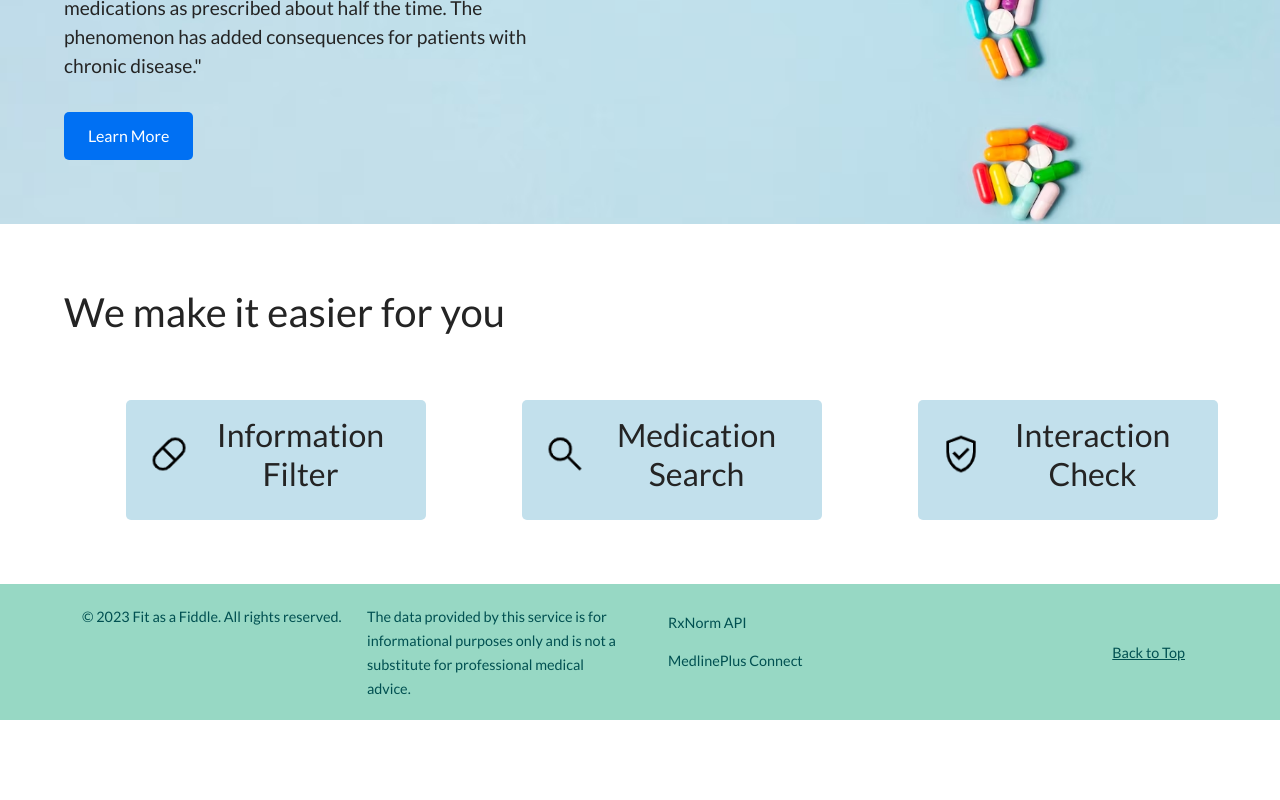
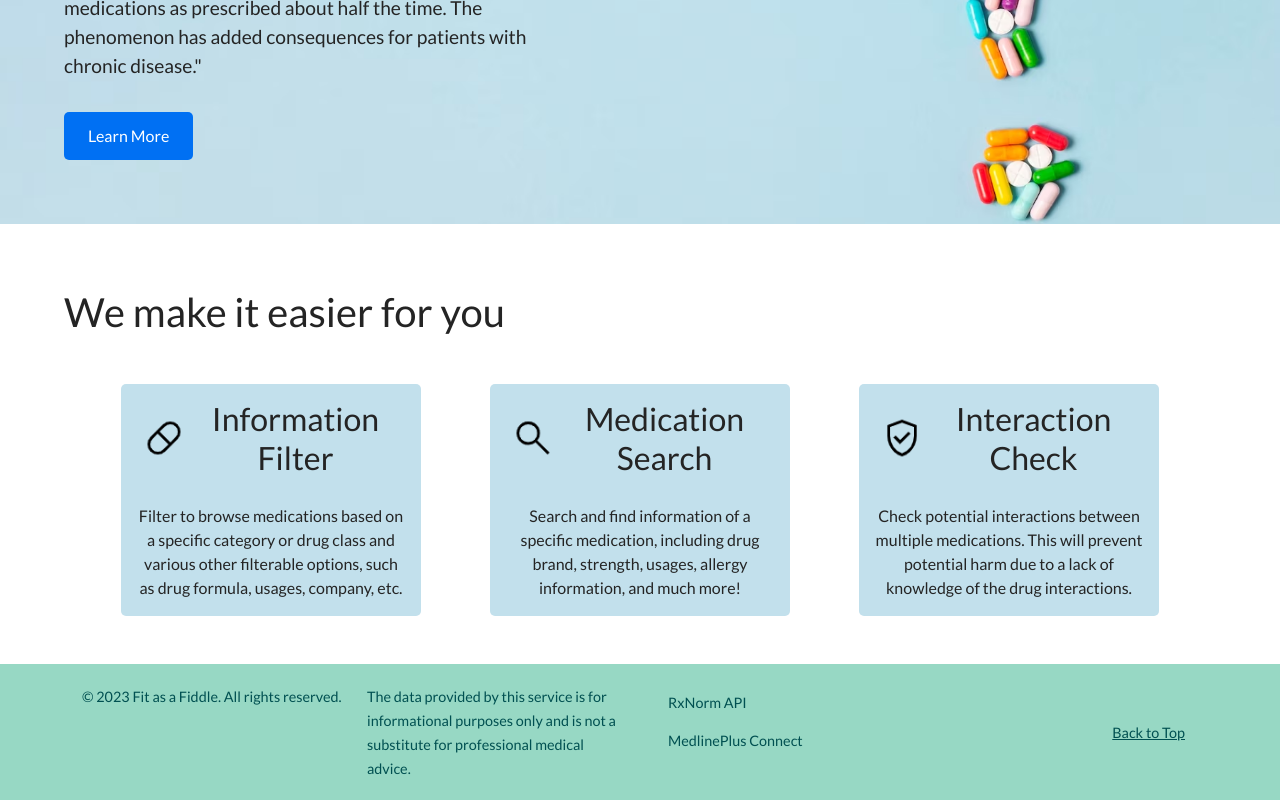
Before and after one commit to EloraHob/pharmapedia, a Next.js app in the folder fit-as-a-fiddle/: page / in a window 1280 px wide. Shown: the part 408-1208 px from the top of the page. Before the commit the page ends 1128 px from the top, so only its background shows below. Built offline with nearby package versions, Linux system fonts and the light colour scheme.

Commit message:
feature description appearance

```diff
--- a/fit-as-a-fiddle/app/page.js
+++ b/fit-as-a-fiddle/app/page.js
@@ -1,19 +1,10 @@
 "use client"
 
-import styles from './page.module.css'
-import 'material-icons/iconfont/material-icons.css'
+import styles from './page.module.css';
+import 'material-icons/iconfont/material-icons.css';
 import Head from 'next/head';
-import { useState } from 'react';
 
 export default function Home() {
-  const [showLearnMore, setShowLearnMore] = useState([false, false, false]);
-
-  const handleToggleLearnMore = (index, show) => {
-    const newShowLearnMore = [...showLearnMore];
-    newShowLearnMore[index] = show;
-    setShowLearnMore(newShowLearnMore);
-  };
-
   return (
     <div className={styles.home}>
       <Head>
@@ -37,52 +28,43 @@ export default function Home() {
             </a>
           </div>
         </section>
+
         <section className={styles.mission}>
           <h1>We make it easier for you</h1>
           <section className={styles.features}>
+            <div className={styles.cardContainer}>
               <a href="/filter" className={styles.links}>
-              <div className={styles.card}
-                  onMouseEnter={() => handleToggleLearnMore(0, true)}
-                  onMouseLeave={() => handleToggleLearnMore(0, false)}>
+                <div className={styles.card}>
                   <div className={styles.name}>
                     <img src='./images/pill.png' alt='a pill icon' className={styles.img}/>
                     <h2>Information Filter</h2>
                   </div>
-                {showLearnMore[0] && (
-                  <div className={styles.more}>Filter to browse medications based on a specific category or drug class and various other filterable options, such as drug formula, usages, company, etc.</div>
-                )}
+                  <div className={styles.more}>
+                    Filter to browse medications based on a specific category or drug class and various other filterable options, such as drug formula, usages, company, etc.
+                  </div>
                 </div>
               </a>
 
               <a href="/search"  className={styles.links}>
-              <div
-                className={styles.card}
-                onMouseEnter={() => handleToggleLearnMore(1, true)}
-                onMouseLeave={() => handleToggleLearnMore(1, false)}>
+                <div className={styles.card}>
                   <div className={styles.name}>
                     <img src='./images/search.png' alt='a search icon' className={styles.img}/>
                     <h2>Medication Search</h2>
                   </div>
-                {showLearnMore[1] && (
-                  <div className={styles.more}>Search and find information of a specific medication, including drug formulas, usages, potential interactions, allergy information, and much more</div>
-                )}
+                  <div className={styles.more}>Search and find information of a specific medication, including drug brand, strength, usages, allergy information, and much more!</div>
                 </div>
               </a>
 
               <a href="/interactions"  className={styles.links}>
-              <div
-                className={styles.card}
-                onMouseEnter={() => handleToggleLearnMore(2, true)}
-                onMouseLeave={() => handleToggleLearnMore(2, false)}>
+                <div className={styles.card}>
                     <div className={styles.name}>
                       <img src='./images/check.png' alt='a shield icon' className={styles.img}/>
                       <h2>Interaction Check</h2>
                     </div>
-                  {showLearnMore[2] && (
-                      <div className={styles.more}>Check potential interactions between multiple medications. This will prevent potential harm due to a lack of knowledge of the drug interactions</div>
-                  )}
+                    <div className={styles.more}>Check potential interactions between multiple medications. This will prevent potential harm due to a lack of knowledge of the drug interactions.</div>
                 </div>
               </a>
+            </div>
           </section>
         </section>
       </main>
--- a/fit-as-a-fiddle/app/page.module.css
+++ b/fit-as-a-fiddle/app/page.module.css
@@ -53,13 +53,17 @@
 }
 
 .mission {
-  display: flex;
-  flex-direction: column;
-  align-items: flex-start;
-  justify-content: space-around;
   margin-top: 4rem;
   margin-bottom: 1rem;
   margin-left: 4rem;
+  margin-right: 4rem;
+}
+
+.cardContainer {
+  display: flex; /* Use flexbox to display the cards in a row */
+  justify-content: center; /* Center-align the cards horizontally */
+  gap: 5px; /* Add some spacing between the cards */
+  flex-wrap: wrap; /* Allow cards to wrap to a new line if needed */
 }
 
 .mission h1 {
@@ -80,6 +84,7 @@
   flex-direction: row;
 }
 
+
 .card {
   justify-content: space-around;
   text-align: center;
@@ -87,8 +92,14 @@
   padding: 1rem;
   border-radius: 5px;
   width: 300px;
-  margin: 3rem;
+  margin: 2rem;
   background-color: #c2e0ec;
+  transition: background-color 0.3s, transform 0.3s; /* Add transform transition */
+}
+
+.card:hover {
+  background-color: #abd8ea; /* Darken the background color on hover */
+  transform: scale(1.05); /* Slightly increase size when hovered */
 }
 
 .name img {
@@ -103,11 +114,11 @@
 }
 
 .more {
-  display: none;
+  display: block; /* Always show the "Learn More" text */
   margin-top: 1rem;
   font-size: 1rem;
 }
 
 .card:hover .more {
-  display: block;
+  opacity: 1; /* Show the text on card hover */
 }
```
Lines whose indentation alone changed are shown as unchanged.
